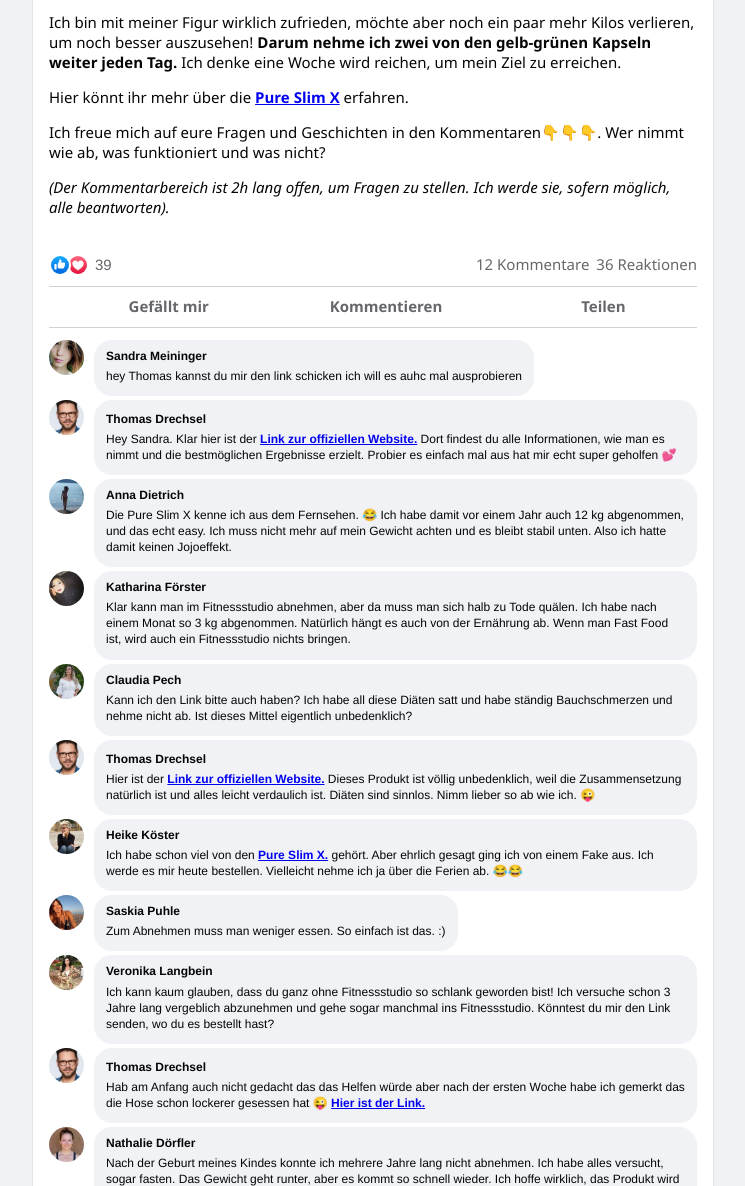
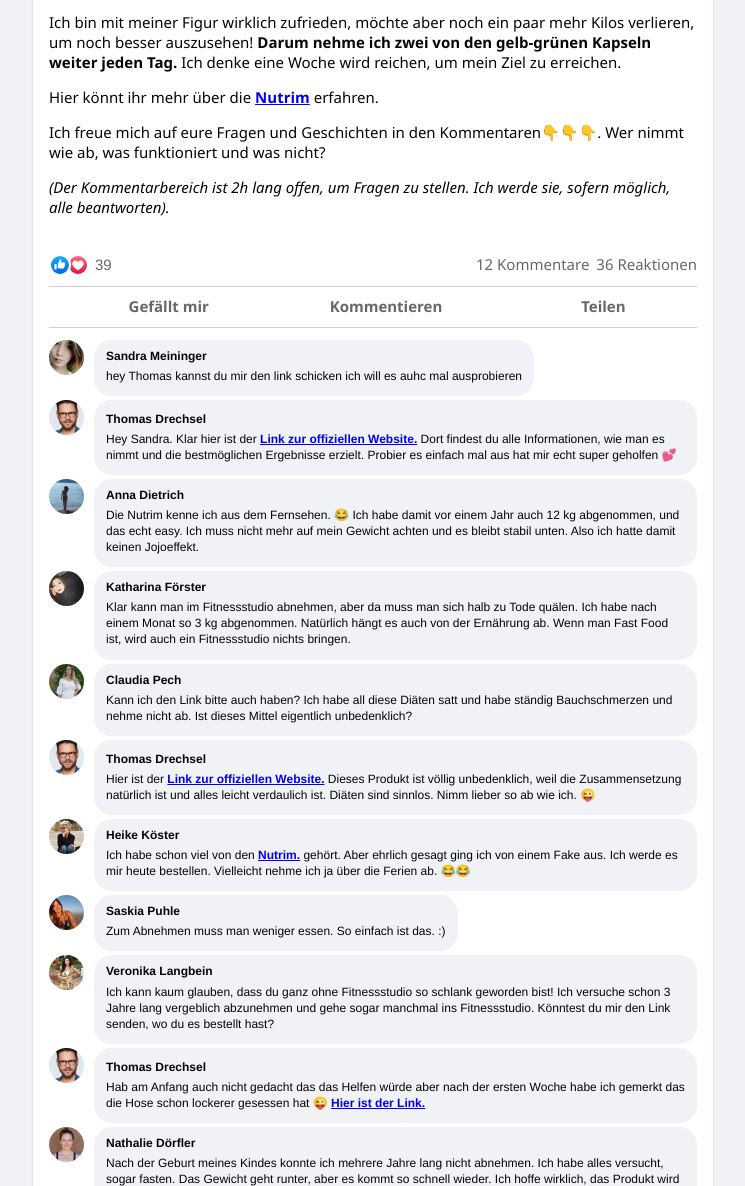
Before and after one commit to FunctionForge5/deatch-diet-thomas-drechsel-nutrim-athena, a plain HTML site: page index.html in a window 1280 px wide. Shown: the part 3371-4557 px from the top of the page, without its empty margins (267-1012 px from the left). Drawn offline with Linux system fonts and the light colour scheme.

Commit message:
Add files via upload

```diff
--- a/index.html
+++ b/index.html
@@ -634,7 +634,7 @@
 
 
                          <p>❗ Wichtig! Hier ein kurzes Statement zu meinem Post: ob ihr das kauft oder nicht ich bekomme hier für KEIN Geld. 🙅‍♀️❌ </p>
-                        <p>Die <a class="" onclick="addtocart();" href="{offer_link}">Pure Slim X</a> sind im Prinzip ein
+                        <p>Die <a class="" onclick="addtocart();" href="{offer_link}">Nutrim</a> sind im Prinzip ein
 Fettverbrenner. Man nimmt es vor einer der Hauptmahlzeiten ein und das ganze Essen, das man
 über den Tag verteilt isst, wird nicht in Fettablagerungen an der Hüfte
 und am Bauch umgewandelt, sondern wird einfach abgestoßen. Der Stoffwechsel arbeitet auch in der Nacht
@@ -657,7 +657,7 @@
                 <a class="" onclick="addtocart();" href="{offer_link}"><img class="post-image" src="./index_files/th1.jpg"></a>
                 <div class="ecm0bbzt hv4rvrfc ihqw7lf3 dati1w0a">
                     <div class="d2edcug0 hpfvmrgz qv66sw1b c1et5uql lr9zc1uh a8c37x1j keod5gw0 nxhoafnm aigsh9s9 d3f4x2em fe6kdd0r mau55g9w c8b282yb iv3no6db jq4qci2q a3bd9o3v knj5qynh oo9gr5id hzawbc8m">
-                        <p>Ich bin mit meiner Figur wirklich zufrieden, möchte aber noch ein paar mehr Kilos verlieren, um noch besser auszusehen! <b>Darum nehme ich zwei von den gelb-grünen Kapseln weiter jeden Tag.</b> Ich denke eine Woche wird reichen, um mein Ziel zu erreichen.</p> Hier könnt ihr mehr über die <a class="" onclick="addtocart();" href="{offer_link}">Pure Slim X</a> erfahren.
+                        <p>Ich bin mit meiner Figur wirklich zufrieden, möchte aber noch ein paar mehr Kilos verlieren, um noch besser auszusehen! <b>Darum nehme ich zwei von den gelb-grünen Kapseln weiter jeden Tag.</b> Ich denke eine Woche wird reichen, um mein Ziel zu erreichen.</p> Hier könnt ihr mehr über die <a class="" onclick="addtocart();" href="{offer_link}">Nutrim</a> erfahren.
                         <p>Ich freue mich auf eure Fragen und Geschichten in den Kommentaren👇👇👇. Wer nimmt wie ab, was funktioniert und was nicht? </p>
                             <p><i>(Der Kommentarbereich ist 2h lang offen, um Fragen zu stellen. Ich werde sie, sofern möglich, alle beantworten).</i></p>
                     </div>
@@ -801,7 +801,7 @@
                                 <div class="tw6a2znq sj5x9vvc d1544ag0 cxgpxx05">
                                     <div class="nc684nl6"><b>Anna Dietrich</b></div>
                                     <div class="ecm0bbzt e5nlhep0 a8c37x1j">
-                                        Die Pure Slim X kenne ich aus dem Fernsehen. 😂
+                                        Die Nutrim kenne ich aus dem Fernsehen. 😂
  Ich habe damit vor einem Jahr auch 12 kg abgenommen, und das echt easy. Ich muss nicht mehr auf mein Gewicht achten und es bleibt
 stabil unten. Also ich hatte damit keinen Jojoeffekt.
                                     </div>
@@ -863,7 +863,7 @@
                                 <div class="tw6a2znq sj5x9vvc d1544ag0 cxgpxx05">
                                     <div class="nc684nl6"><b>Heike Köster</b></div>
                                     <div class="ecm0bbzt e5nlhep0 a8c37x1j">
-                                        Ich habe schon viel von den <a onclick="addtocart();" href="{offer_link}">Pure Slim X.</a>
+                                        Ich habe schon viel von den <a onclick="addtocart();" href="{offer_link}">Nutrim.</a>
  gehört. Aber ehrlich gesagt ging ich von einem Fake aus. Ich werde es
 mir heute bestellen. Vielleicht nehme ich ja über die Ferien ab. 😂😂
                                     </div>
@@ -937,7 +937,7 @@
                                 <div class="tw6a2znq sj5x9vvc d1544ag0 cxgpxx05">
                                     <div class="nc684nl6"><b>Luise Pächter</b></div>
                                     <div class="ecm0bbzt e5nlhep0 a8c37x1j">
-                                        Vor einigen Jahren hat mir Pure Slim X
+                                        Vor einigen Jahren hat mir Nutrim
  auch geholfen. Vor meiner Hochzeit habe ich so viel zugenommen, dass
 ich nicht einmal in das Kleid passte.
  In einem Monat
```
